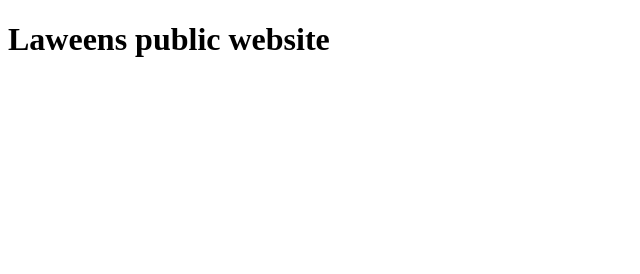
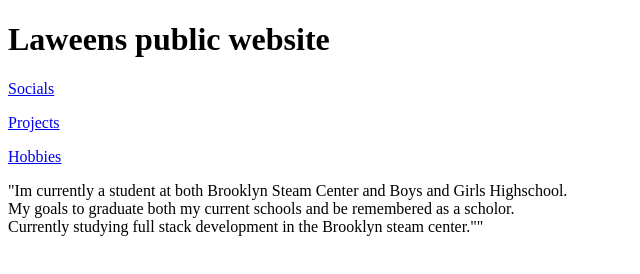
Before and after one commit to Laweens/Laweens.github.io, a plain HTML site: page index.html in a window 1280 px wide. Shown: the whole page, without its empty margins (0-640 px from the left). Drawn offline with Linux system fonts and the light colour scheme.

Commit message:
newest changes

```diff
--- a/index.html
+++ b/index.html
@@ -8,7 +8,16 @@
 </head>
 <body>
     <h1> Laweens public website</h1>
-
+    <a href="socials.html"> Socials </a>
+    <p></p>
+    <a href="projects.html"> Projects </a>
+    <p></p>
+    <a href="hobbies.html"> Hobbies </a>
+    <p> "Im currently a student at both Brooklyn Steam Center and Boys and Girls Highschool. <br>
+    My goals to graduate both my current schools and be remembered as a scholor. <br> Currently studying full stack development in the Brooklyn steam center."" </p><br>
+    <img src=""
+<link rel="sylesheet" href="styles.css">
 
 </body>
+
 </html>
--- /dev/null
+++ b/styles.css
@@ -0,0 +1,5 @@
+ @import url('https://fonts.googleapis.com/css2?family=Noto+Sans&display=swap');
+
+ body {
+    font-family: 'Noto Sans', sans-serif;
+ }
```
